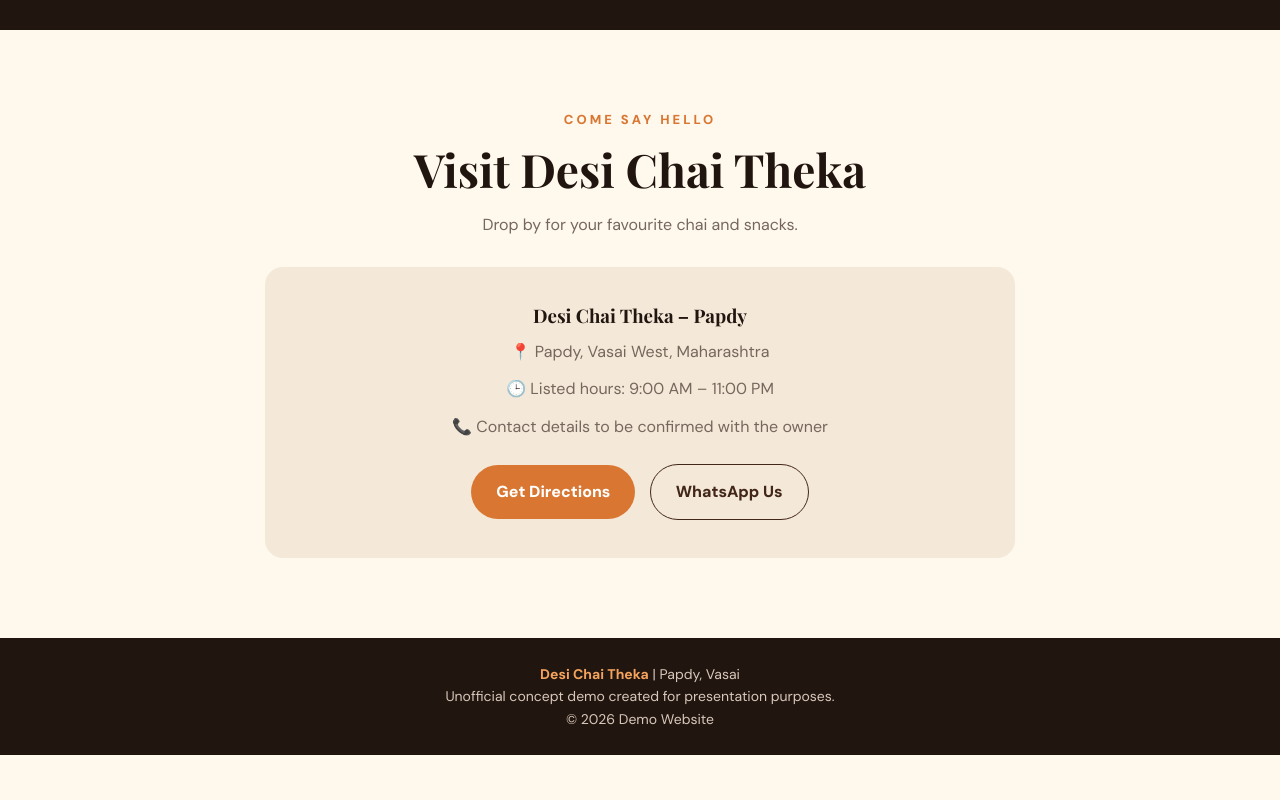
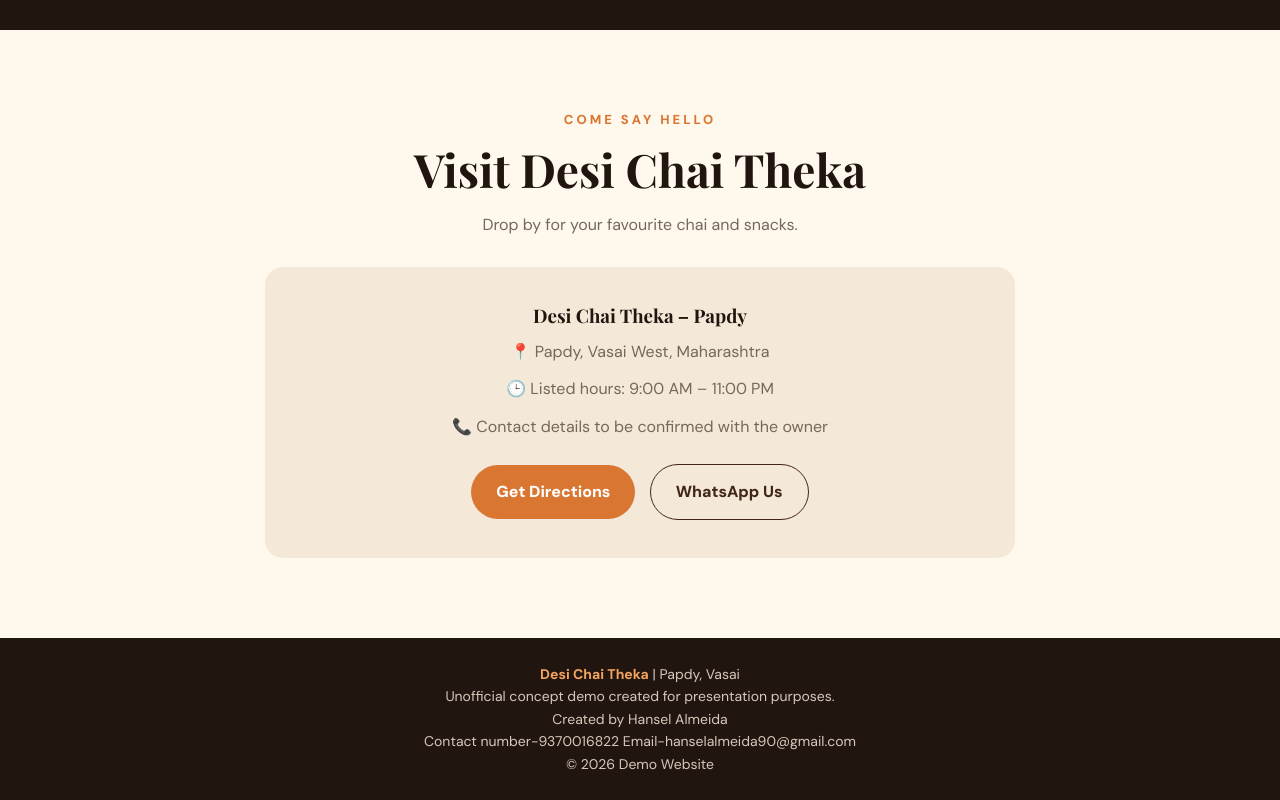
Before and after one commit to HanselAlmeida90/desi-chai-theka-website, a plain HTML site: page index.html in a window 1280 px wide. Shown: the part 4522-5322 px from the top of the page. Before the commit the page ends 5277 px from the top, so only its background shows below. Drawn offline with nearby package versions, Linux system fonts and the light colour scheme.

Commit message:
Updated website footer

```diff
--- a/index.html
+++ b/index.html
@@ -1132,6 +1132,8 @@
   <footer>
     <p><strong>Desi Chai Theka</strong> | Papdy, Vasai</p>
     <p>Unofficial concept demo created for presentation purposes.</p>
+    <p>Created by Hansel Almeida</p>
+    <p>Contact number-9370016822   Email-hanselalmeida90@gmail.com</p>
     <p>© <span id="year"></span> Demo Website</p>
   </footer>
 
```
